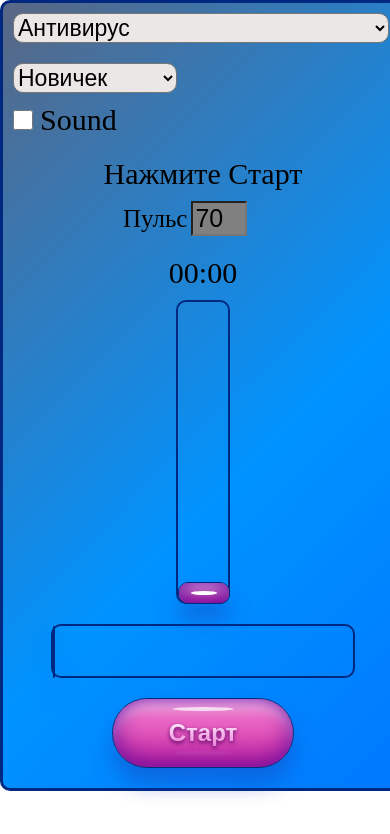
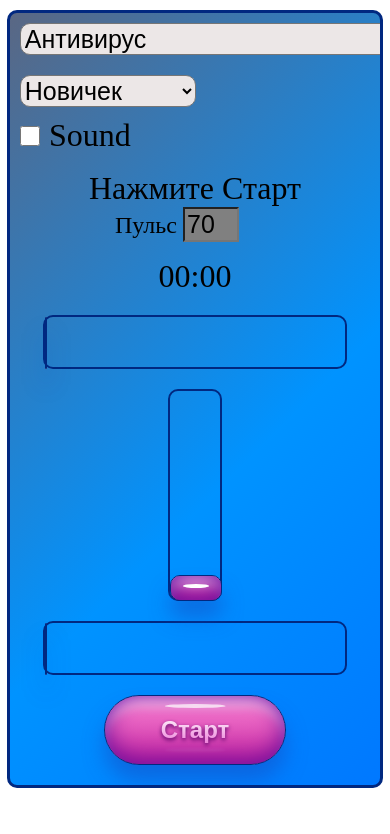
Before and after one commit to maslovvladimir/maslovvladimir.github.io, a plain HTML site: page index.html in a window 390 px wide. Drawn offline with Linux system fonts and the light colour scheme.

Commit message:
do adaptive iphone 5

```diff
--- a/index.html
+++ b/index.html
@@ -7,23 +7,18 @@
 <link rel="stylesheet" type="text/css" href="progressBars.css">
 	<link rel="stylesheet" type="text/css" href="button.css">
 
-	<meta name="viewport" content="width=400" >
+	<!-- <meta name="viewport" content="width=400" > -->
+	<meta name="viewport" content="width=device-width, height=device-height, initial-scale=1.0">
   <title>MedBreath</title>
 </head>
 <body>
 
-<div class="containerAll">
+<div class="containerAll" id="containerAll">
 	<select id="select1" name="cars" onchange="onChange1()">
-		<!-- <option value="volvo">Volvo</option>
-		<option value="saab">Saab</option>
-		<option value="fiat">Fiat</option>
-		<option value="audi">Audi</option> -->
+
 	  </select>
 	  <select id="select2" name="cars" onchange="onChange2()">
-		<!-- <option value="volvo">Volvo</option>
-		<option value="saab">Saab</option>
-		<option value="fiat">Fiat</option>
-		<option value="audi">Audi</option> -->
+
 	  </select>
 	<div class="checkboxdiv">
     <input type="checkbox" class="checkbox" id='sound' name="sound" value="sound"
@@ -39,6 +34,7 @@
   <div class="horbar"> <div class = "horizontal_bar" id="hbar"></div> </div>
 
   <div class="vertbar"> <div class="vertical_bar" id="vbar" > </div></div>
+
  <div class="horbar"><div class = "horizontal_bar" id="hbar2"></div></div>
 
 	<div class="panelButton">
--- a/layout.scss
+++ b/layout.scss
@@ -1,7 +1,26 @@
+@media screen and (max-width: 600px) {
+
+  //body { background: red;}
+  #containerAll { width: 95%;}
+}
+@media screen and (max-width: 320px) { // iPhone 5
+
+  //body { background: green;}
+  #containerAll { width: 95%; }
+  .textDiv {font-size: 1rem;}
+}
+// @media screen and (max-height: 500px) {
+
+//   body { background: green;}
+//   #containerAll { width: 100%; }
+// }
 body {
   padding: 0;
   margin: 0;
-  min-width: 400px;
+  //background: yellow;
+  //min-height: 100%;
+  //width: 100%;
+
 }
 
 // .wrapper {
@@ -17,7 +36,7 @@ body {
 // }
 
 select {
-  font-size: 23px;
+  font-size: 1em;
   background: #ece7e7;
   margin: 10px;
   border-radius: 10px;
@@ -30,19 +49,21 @@ select {
 }
 
 .containerAll {
+  font-size: 25px;
+  overflow: hidden;
   width: 400px;
   height: 100%;
   border: 3px solid #012880;
-  margin: 0 auto;
+  margin: 10px auto;
   border-radius: 10px;
   background-image: linear-gradient(135deg, #5a6783 0%, #0093FF 60%, #0078FF 100%);
 }
 
 .textDiv {
-  font-size: 30px;
+  font-size: 2rem;
   text-align: center;
-  margin-top: 20px;
-  margin-bottom: 10px;
+  margin-top: 1rem;
+  //margin-bottom: 10px;
 }
 
 .horbar {
@@ -64,7 +85,8 @@ select {
 // }
 .vertbar {
   width: 50px;
-  height: 300px;
+  height: 13rem;
+  //height: 100%;
   margin: auto;
   border: 2px solid #012880;
   position: relative;
@@ -96,7 +118,7 @@ select {
 
 .textpulse {
   display: inline;
-  font-size: 25px;
+  font-size: 1.5rem;
   //text-align: center;
   //margin: auto;
 }
--- a/progressBars.scss
+++ b/progressBars.scss
@@ -63,9 +63,9 @@
 
 .vertical_bar {
   position: absolute;
-  top: 280px;
+  top: 13rem-1.5rem;
   width: 100%;
-  height: 20px;
+  height: 1.5rem;
   border-radius: 10px;
   font-size: 2rem;
   font-weight: 600;
@@ -93,8 +93,8 @@
 
 @keyframes vertup {
   from {
-    height: 20px;
-		top: 280px;
+    height: 1.5rem;
+		top: 13rem-1.5rem;
   }
   to {
     height: 100%;
@@ -108,8 +108,8 @@
 		top: 0px;
   }
   to {
-    height: 20px;
-		top: 280px;
+    height: 1.5rem;
+		top: 13rem-1.5rem;
   }
 }
 
--- a/script.js
+++ b/script.js
@@ -93,7 +93,7 @@ var i2 = select2.value;
 formula = li[select1.value][select2.value];
 
 if (formula[1]==0) {
-	hbar.parentElement.hidden = true;
+	//hbar.parentElement.hidden = true;
 }
 else {hbar.parentElement.hidden = false;}
 
@@ -232,8 +232,6 @@ vbar.style.webkitAnimationName="vertdown";
 //await anim2.finished
 await sleep(formula[2]*pulsesec*1000);
   //await sleep(3*1000);
-  vbar.style.height = '20px'
-  vbar.style.top = '280px'
   //return;
 //console.log('finished 3')
 
@@ -249,6 +247,8 @@ if (formula[3]>0)
 	else {
 		textdiv.innerText = w["Пауза"]
 	}
+	vbar.style.height = '1.5rem'
+	vbar.style.top = 13-1.5+'rem'
 
 	  hbar2.style.webkitAnimationDuration=""+formula[3]*pulsesec*1000+"ms";
 	  if (isSound) {audio4.play();}
```
Also changed, not shown: layout.css, progressBars.css, 2 other files.
